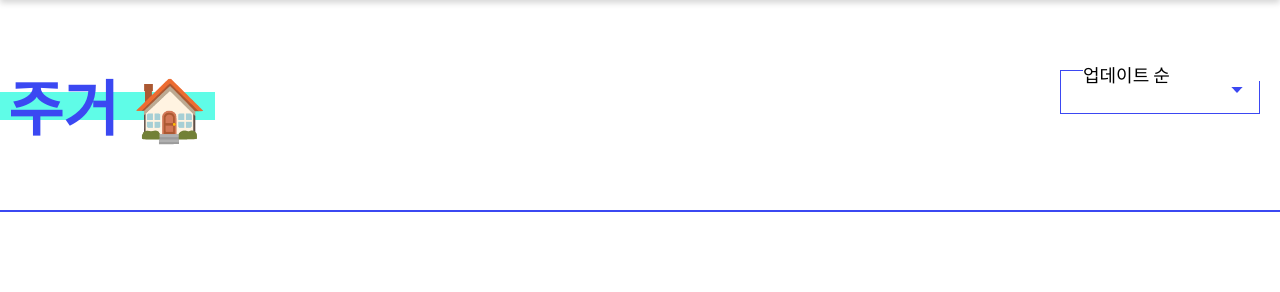
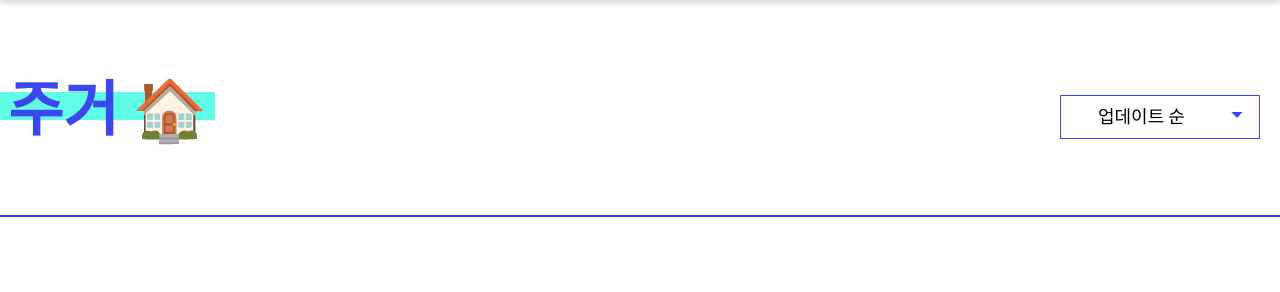
Before and after one commit to Tutor-Real/tutor-real, a Django app: page /house/ in a window 1280 px wide. Shown: the part 156-448 px from the top of the page. Run offline with Django 3.2, Linux system fonts and the light colour scheme; parts of the project's set-up code (start-up, migrations or seed data) failed here and were passed over; some libraries are stand-ins or nearby versions.

Commit message:
select bar 수정

```diff
--- a/mainapp/static/css/style.css
+++ b/mainapp/static/css/style.css
@@ -201,7 +201,7 @@ a {
 /*SELECT BAR TEST*/
 
 #sort{
-    margin-top: 10px;
+    margin-top: 35px;
     margin-right: 20px;
 }
 
@@ -223,7 +223,8 @@ a {
   }
 
 .select_wrap .default_option li{
-    background:#fff;
+    margin-top:16px;
+    padding-left : 15px;
     width: 180px;
     height: 20px;
     transform: translate(-10%,-50%);
@@ -242,12 +243,13 @@ a {
   }
   .select_wrap .select_ul{
     position: absolute;
-    top: 31px;
+    top: 45px;
     left: 0;
     width: 200px;
     background: #fff;
     border: 1px solid #3B48F2;
     display: none;
+    padding-top: 10px;
   }
 .select_wrap .select_ul li{
     cursor: pointer;
```
